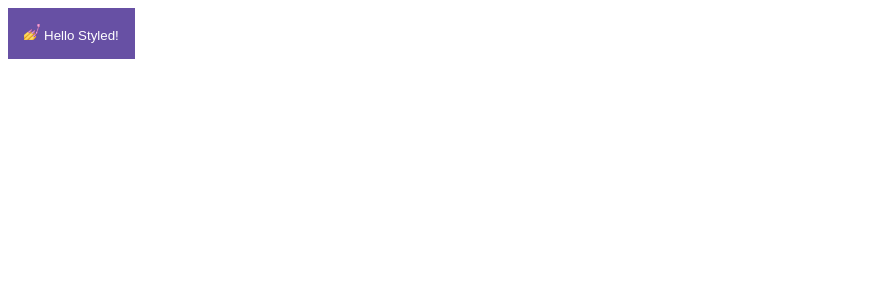
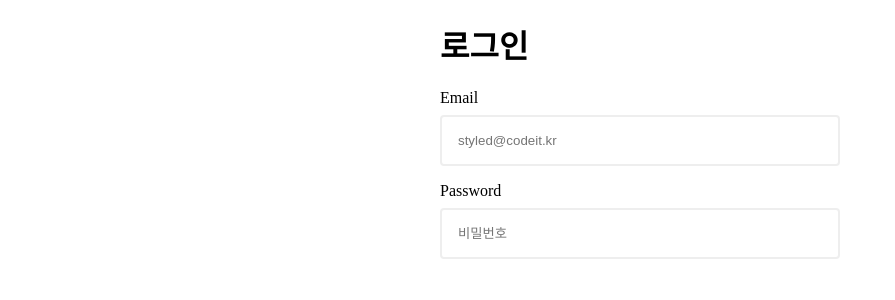
Before and after one commit to ChungO5/style_study, a React (Create React App) app: page / in a window 1280 px wide. Shown: the top 300 px of the page, without its empty margins (0-895 px from the left). Built offline with nearby package versions, Linux system fonts and the light colour scheme.

Commit message:
Input 컴포넌트 배치하기

```diff
--- a/src/App.js
+++ b/src/App.js
@@ -1,11 +1,32 @@
 import React from "react";
-import Button from "./Button";
+// import Button from "./Button";
+import Input from "./Input";
+import styled from "styled-components";
+
+const Container = styled.div`
+    margin: 0 auto;
+    width: 400px;
+
+    ${Input} {
+        box-sizing: border-box;
+        display: block;
+        margin: 8px 0 16px;
+        width: 100%;
+    }
+`;
 
 const App = () => {
     return (
-        <div>
-            <Button>Hello Styled!</Button>
-        </div>
+        <>
+            {/* <Button>Hello Styled!</Button> */}
+            <Container>
+                <h1>로그인</h1>
+                <label htmlFor="email">Email</label>
+                <Input type="email" id="email" placeholder="styled@codeit.kr" />
+                <label htmlFor="password">Password</label>
+                <Input type="password" id="password" placeholder="비밀번호" />
+            </Container>
+        </>
     );
 };
 
--- /dev/null
+++ b/src/Input.js
@@ -0,0 +1,14 @@
+import styled from "styled-components";
+
+const Input = styled.input`
+    border: 2px solid #eeeeee;
+    border-radius: 4px;
+    outline: none;
+    padding: 16px;
+
+    &:focus {
+        border-color: #7760b4;
+    }
+`;
+
+export default Input;
```
